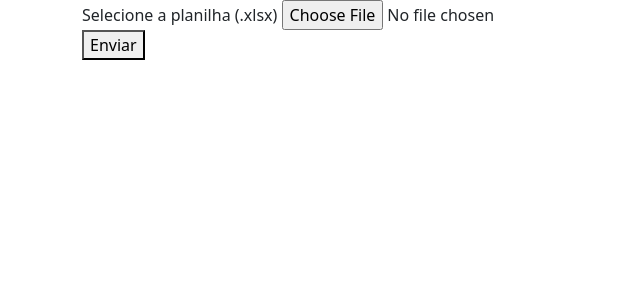
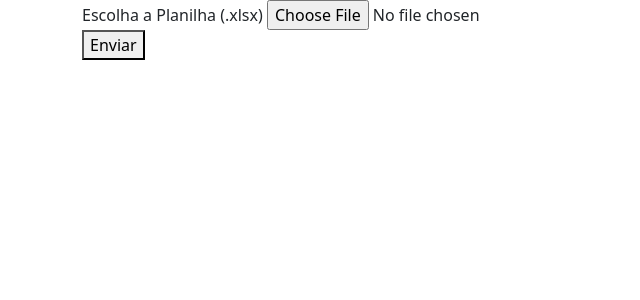
Before and after one commit to rodrigomfernandes1012/ponto, a Flask app: page /upload in a window 1280 px wide. Shown: the part 56-356 px from the top of the page, without its empty margins (0-640 px from the left). Run offline with Flask 3, Linux system fonts and the light colour scheme.

Commit message:
Add files via upload

```diff
--- a/templates/upload.html
+++ b/templates/upload.html
@@ -6,7 +6,7 @@
 
         <form action="/upload" method="post" enctype="multipart/form-data">
             <div class="form-group">
-                <label for="file" class="file-label">Selecione a planilha (.xlsx)</label>
+                <label for="file" class="file-label">Escolha a Planilha (.xlsx)</label> <!-- Alterado para "Escolha a Planilha" -->
                 <input type="file" id="file" name="file" accept=".xlsx" required class="file-input">
             </div>
             <button type="submit" class="submit-btn">Enviar</button>
```
